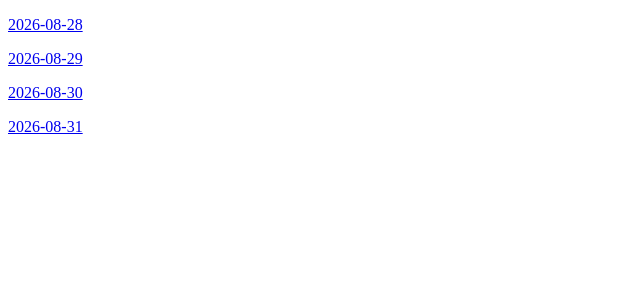
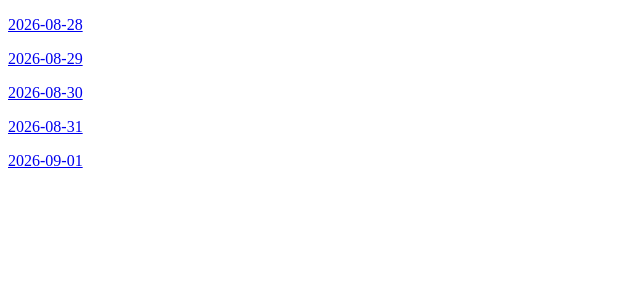
Before and after one commit to alchan00/alchan00.github.io, a Jekyll site: the page built from daily-notes/index.md, in a window 1280 px wide. Shown: the top 300 px of the page, without its empty margins (0-640 px from the left). Built offline with Jekyll 4.4.1, drawn with Linux system fonts in a browser that asks for light colours; our own code applies the rules of GitHub Pages for plain Markdown files.

Commit message:
Update index.md

```diff
--- a/daily-notes/index.md
+++ b/daily-notes/index.md
@@ -8,3 +8,5 @@
 
 
 [2026-08-31](2026-08-31/)
+
+[2026-09-01](2026-09-01/)
```
